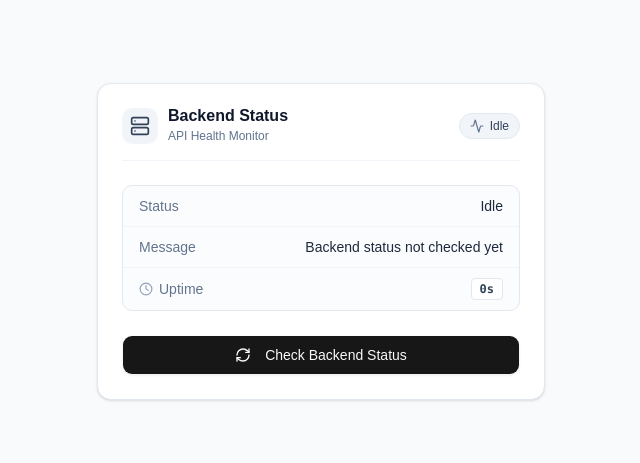
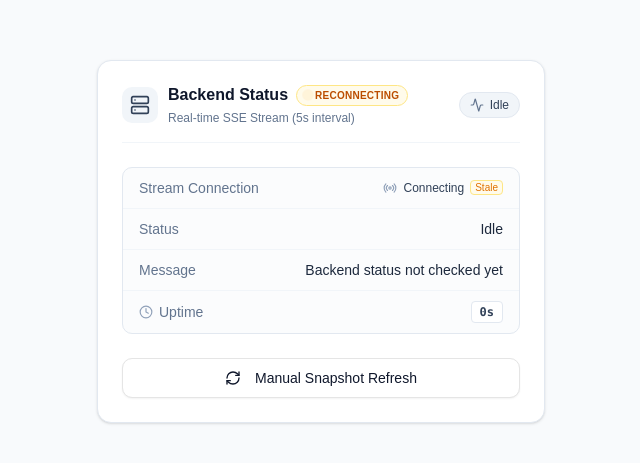
Before and after one commit to sukeshofficial/odoo-virtual-practice, a React (Vite) app in the folder client/: page /dev/health/status in a window 1280 px wide. Shown: the part 159-622 px from the top of the page, without its empty margins (319-959 px from the left). Built offline with nearby package versions, Linux system fonts and the light colour scheme; no server answers.

Commit message:
feat: status check SSE

```diff
--- a/client/src/App.jsx
+++ b/client/src/App.jsx
@@ -9,8 +9,8 @@ function App() {
 
      <BrowserRouter>
 
-         <Routes >
-               <Route path='dev/health/status' element={   <HealthStatus/>}/>
+         <Routes>
+           <Route path="/dev/health/status" element={<HealthStatus />} />
          </Routes>
 
      </BrowserRouter>
--- a/client/src/components/health/health.jsx
+++ b/client/src/components/health/health.jsx
@@ -1,17 +1,62 @@
+import { useEffect } from "react";
 import { useDispatch, useSelector } from "react-redux";
-import { checkHealth } from "../../redux/Slices/routeslice";
+import {
+  checkHealth,
+  updateLiveHealth,
+  setStreamConnection,
+} from "../../redux/Slices/routeslice";
 import { Button } from "../ui/button";
-import { Activity, CheckCircle2, XCircle, RefreshCw, Clock, Server } from "lucide-react";
+import {
+  Activity,
+  CheckCircle2,
+  XCircle,
+  RefreshCw,
+  Clock,
+  Server,
+  Radio,
+  Cpu,
+} from "lucide-react";
 
 function HealthStatus() {
   const dispatch = useDispatch();
-  const health = useSelector(
-    (state) => state.health || state.Health || {}
-  );
+  const health = useSelector((state) => state.health || state.Health || {});
 
   const isHealthy = health.status === "healthy";
   const isUnhealthy = health.status === "unhealthy";
   const isChecking = health.status === "loading" || health.status === "checking...";
+  const isLive = health.connectionState === "connected";
+  const isConnecting = health.connectionState === "connecting";
+
+  // Phase 3: SSE stream lifecycle
+  useEffect(() => {
+    dispatch(setStreamConnection("connecting"));
+
+    const streamUrl = `${import.meta.env.VITE_API_URL}/api/v1/health/status`;
+    const eventSource = new EventSource(streamUrl);
+
+    eventSource.onopen = () => {
+      dispatch(setStreamConnection("connected"));
+    };
+
+    eventSource.onmessage = (event) => {
+      try {
+        const data = JSON.parse(event.data);
+        dispatch(updateLiveHealth(data));
+      } catch (err) {
+        console.error("Failed to parse SSE health event:", err);
+      }
+    };
+
+    eventSource.onerror = () => {
+      // EventSource automatically attempts to reconnect on error
+      dispatch(setStreamConnection("connecting"));
+    };
+
+    return () => {
+      eventSource.close();
+      dispatch(setStreamConnection("disconnected"));
+    };
+  }, [dispatch]);
 
   return (
     <div className="min-h-screen bg-slate-50 text-slate-900 flex items-center justify-center p-4">
@@ -23,16 +68,38 @@ function HealthStatus() {
               <Server className="size-5" />
             </div>
             <div>
+              <div className="flex items-center gap-2">
                 <h2 className="text-base font-semibold text-slate-900 leading-none">
                   Backend Status
                 </h2>
-              <p className="text-xs text-slate-500 mt-1">API Health Monitor</p>
+                {/* Live stream badge */}
+                <span
+                  className={`inline-flex items-center gap-1 px-2 py-0.5 rounded-full text-[10px] font-semibold tracking-wide border ${isLive
+                      ? "bg-emerald-50 text-emerald-700 border-emerald-200"
+                      : isConnecting
+                        ? "bg-amber-50 text-amber-700 border-amber-200"
+                        : "bg-slate-100 text-slate-600 border-slate-200"
+                    }`}
+                >
+                  <span
+                    className={`size-1.5 rounded-full ${isLive
+                        ? "bg-emerald-500 animate-pulse"
+                        : isConnecting
+                          ? "bg-amber-500 animate-ping"
+                          : "bg-slate-400"
+                      }`}
+                  />
+                  {isLive ? "LIVE" : isConnecting ? "RECONNECTING" : "OFFLINE"}
+                </span>
+              </div>
+              <p className="text-xs text-slate-500 mt-1">
+                Real-time SSE Stream (5s interval)
+              </p>
             </div>
           </div>
 
           <span
-            className={`inline-flex items-center gap-1.5 px-2.5 py-1 rounded-full text-xs font-medium border ${
-              isHealthy
+            className={`inline-flex items-center gap-1.5 px-2.5 py-1 rounded-full text-xs font-medium border ${isHealthy
                 ? "bg-emerald-50 text-emerald-700 border-emerald-200"
                 : isUnhealthy
                   ? "bg-red-50 text-red-700 border-red-200"
@@ -41,13 +108,33 @@ function HealthStatus() {
           >
             {isHealthy && <CheckCircle2 className="size-3.5 text-emerald-600" />}
             {isUnhealthy && <XCircle className="size-3.5 text-red-600" />}
-            {!isHealthy && !isUnhealthy && <Activity className="size-3.5 text-slate-500" />}
+            {!isHealthy && !isUnhealthy && (
+              <Activity className="size-3.5 text-slate-500" />
+            )}
             <span className="capitalize">{health.status || "idle"}</span>
           </span>
         </div>
 
         {/* Status Details */}
         <div className="rounded-lg border border-slate-200 bg-slate-50/50 divide-y divide-slate-100 text-sm">
+          <div className="flex justify-between items-center px-4 py-2.5">
+            <span className="text-slate-500">Stream Connection</span>
+            <span className="inline-flex items-center gap-1.5 font-medium text-xs capitalize text-slate-700">
+              <Radio
+                className={`size-3.5 ${isLive
+                    ? "text-emerald-500 animate-pulse"
+                    : "text-slate-400"
+                  }`}
+              />
+              {health.connectionState || "disconnected"}
+              {health.isStale && !isLive && (
+                <span className="text-[10px] text-amber-600 bg-amber-50 border border-amber-200 px-1 rounded">
+                  stale
+                </span>
+              )}
+            </span>
+          </div>
+
           <div className="flex justify-between items-center px-4 py-2.5">
             <span className="text-slate-500">Status</span>
             <span className="font-medium text-slate-800 capitalize">
@@ -57,7 +144,10 @@ function HealthStatus() {
 
           <div className="flex justify-between items-center px-4 py-2.5">
             <span className="text-slate-500">Message</span>
-            <span className="font-medium text-slate-800 text-right truncate max-w-[200px]" title={health.message}>
+            <span
+              className="font-medium text-slate-800 text-right truncate max-w-[200px]"
+              title={health.message}
+            >
               {health.message || "—"}
             </span>
           </div>
@@ -72,9 +162,21 @@ function HealthStatus() {
             </span>
           </div>
 
+          {health.memory && (
+            <div className="flex justify-between items-center px-4 py-2.5">
+              <span className="text-slate-500 flex items-center gap-1.5">
+                <Cpu className="size-3.5 text-slate-400" />
+                Memory (Heap / RSS)
+              </span>
+              <span className="font-mono text-xs font-medium text-slate-700 bg-white px-2 py-0.5 rounded border border-slate-200">
+                {health.memory.heapUsed} / {health.memory.rss}
+              </span>
+            </div>
+          )}
+
           {health.timestamp && (
             <div className="flex justify-between items-center px-4 py-2.5 text-xs">
-              <span className="text-slate-500">Checked At</span>
+              <span className="text-slate-500">Last Synced</span>
               <span className="text-slate-600 font-mono">
                 {new Date(health.timestamp).toLocaleTimeString()}
               </span>
@@ -82,14 +184,17 @@ function HealthStatus() {
           )}
         </div>
 
-        {/* Action Button */}
+        {/* Manual Refresh Action */}
         <Button
           onClick={() => dispatch(checkHealth())}
           disabled={isChecking}
+          variant="outline"
           className="w-full h-10 font-medium transition-all shadow-xs"
         >
-          <RefreshCw className={`size-4 mr-2 ${isChecking ? "animate-spin" : ""}`} />
-          {isChecking ? "Checking Backend..." : "Check Backend Status"}
+          <RefreshCw
+            className={`size-4 mr-2 ${isChecking ? "animate-spin" : ""}`}
+          />
+          {isChecking ? "Checking Backend..." : "Manual Snapshot Refresh"}
         </Button>
       </div>
     </div>
--- a/client/src/redux/Slices/routeslice.js
+++ b/client/src/redux/Slices/routeslice.js
@@ -26,6 +26,11 @@ const initialState = {
   message: "Backend status not checked yet",
   timestamp: null,
   uptime: 0,
+  memory: null,
+  streamConnected: false,
+  connectionState: "disconnected", // 'connected' | 'connecting' | 'disconnected'
+  lastUpdated: null,
+  isStale: false,
 };
 
 const healthSlice = createSlice({
@@ -33,6 +38,20 @@ const healthSlice = createSlice({
   initialState,
   reducers: {
     resetHealth: () => initialState,
+    updateLiveHealth: (state, action) => {
+      Object.assign(state, action.payload);
+      state.streamConnected = true;
+      state.connectionState = "connected";
+      state.lastUpdated = new Date().toISOString();
+      state.isStale = false;
+    },
+    setStreamConnection: (state, action) => {
+      state.connectionState = action.payload;
+      state.streamConnected = action.payload === "connected";
+      if (action.payload === "disconnected" || action.payload === "connecting") {
+        state.isStale = true;
+      }
+    },
   },
   extraReducers: (builder) => {
     builder
@@ -42,6 +61,8 @@ const healthSlice = createSlice({
       })
       .addCase(checkHealth.fulfilled, (state, action) => {
         Object.assign(state, action.payload);
+        state.lastUpdated = new Date().toISOString();
+        state.isStale = false;
       })
       .addCase(checkHealth.rejected, (state, action) => {
         state.success = false;
@@ -52,6 +73,6 @@ const healthSlice = createSlice({
   },
 });
 
-export const { resetHealth } = healthSlice.actions;
+export const { resetHealth, updateLiveHealth, setStreamConnection } = healthSlice.actions;
 
 export default healthSlice.reducer;
```
Also changed, not shown: 1 other file (tests, documents, lock files or other folders). Lines whose indentation alone changed are shown as unchanged.
